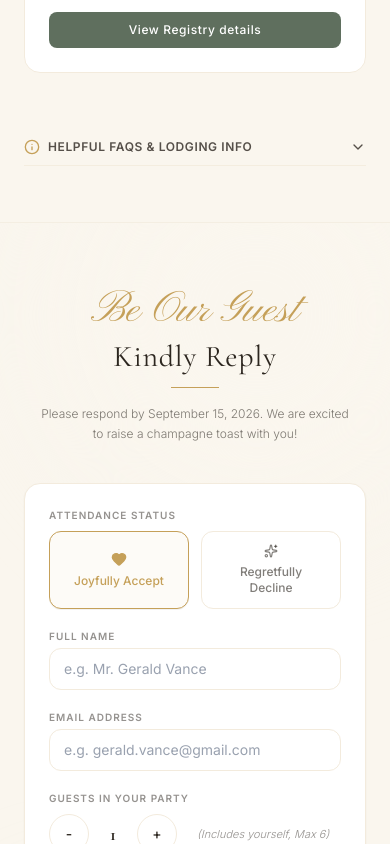
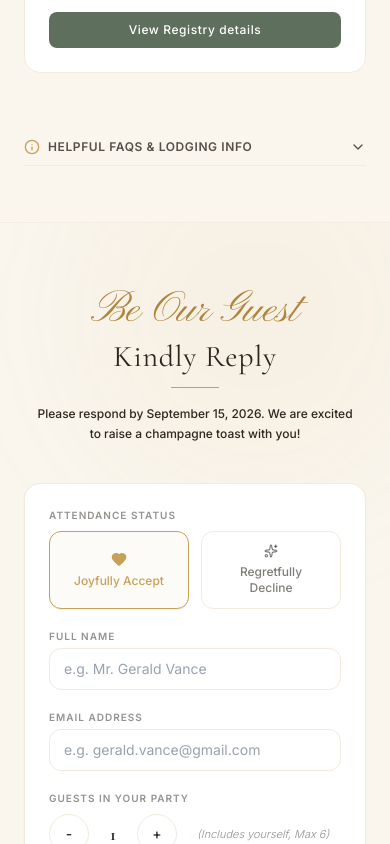
Before and after one commit to everafterinvites-coder/luxuryweddinginvite, a React (Vite) app: page / in a window 390 px wide. Shown: the part 6800-7644 px from the top of the page. Built offline with nearby package versions, Linux system fonts and the light colour scheme.

Commit message:
style: update RSVP form visual aesthetics
Refine backdrop gradients and typography contrast for improved elegance and readability.

```diff
--- a/src/components/RSVPForm.tsx
+++ b/src/components/RSVPForm.tsx
@@ -74,15 +74,15 @@ export default function RSVPForm({ onRSVPSubmitted }: RSVPFormProps) {
 
   return (
     <section id="rsvp-section" className="bg-[#FAF6EE] py-16 px-6 sm:px-8 border-b border-[#F3EBDD]/70 relative overflow-hidden">
-      {/* Decorative backdrop flowers */}
-      <div className="absolute right-[-15%] top-[-10%] w-96 h-96 rounded-full bg-[#FAF6EE] blur-3xl pointer-events-none border border-[#F3EBDD]" />
-      <div className="absolute left-[-15%] bottom-[-10%] w-96 h-96 rounded-full bg-[#EBF0EA]/60 blur-3xl pointer-events-none" />
+      {/* Decorative backdrop flowers (switched to low impact, safe golden & sage glow) */}
+      <div className="absolute right-[-15%] top-[-10%] w-96 h-96 rounded-full bg-[#C5A059]/5 blur-3xl pointer-events-none" />
+      <div className="absolute left-[-15%] bottom-[-10%] w-96 h-96 rounded-full bg-[#5F6F5E]/5 blur-3xl pointer-events-none" />
 
       <div className="max-w-2xl mx-auto text-center mb-10 relative z-10">
-        <span className="font-script text-4xl sm:text-5xl text-[#C5A059] block mb-1">Be Our Guest</span>
+        <span className="font-script text-4xl sm:text-5xl text-[#AF853E] block mb-1">Be Our Guest</span>
         <h2 className="font-serif-luxury text-3xl sm:text-4xl text-[#2C261F] tracking-wide mb-3">Kindly Reply</h2>
         <div className="w-12 h-[1px] bg-[#C5A059] mx-auto mb-4" />
-        <p className="text-xs text-[#2C261F]/60 max-w-xs mx-auto font-light leading-relaxed">
+        <p className="text-xs text-[#2C261F] max-w-xs mx-auto font-medium leading-relaxed">
           Please respond by September 15, 2026. We are excited to raise a champagne toast with you!
         </p>
       </div>
```
